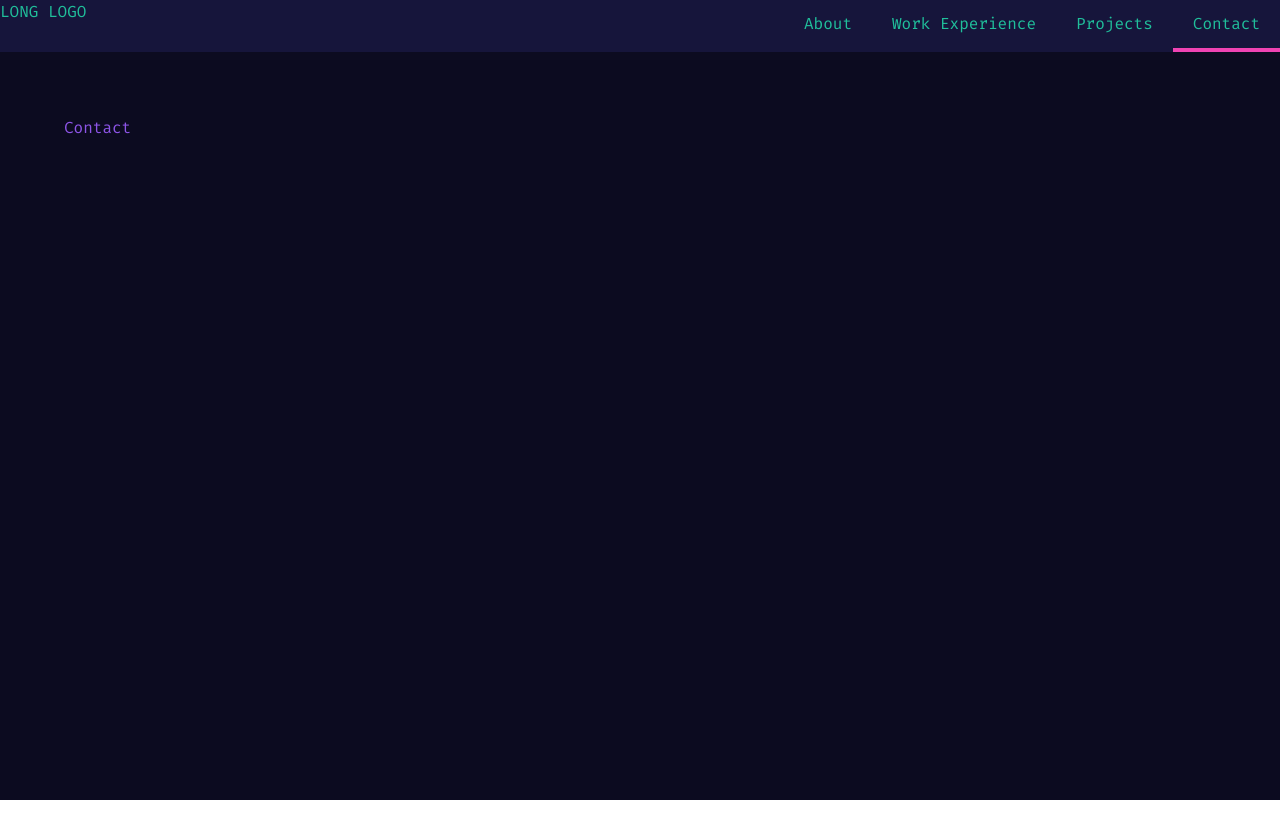
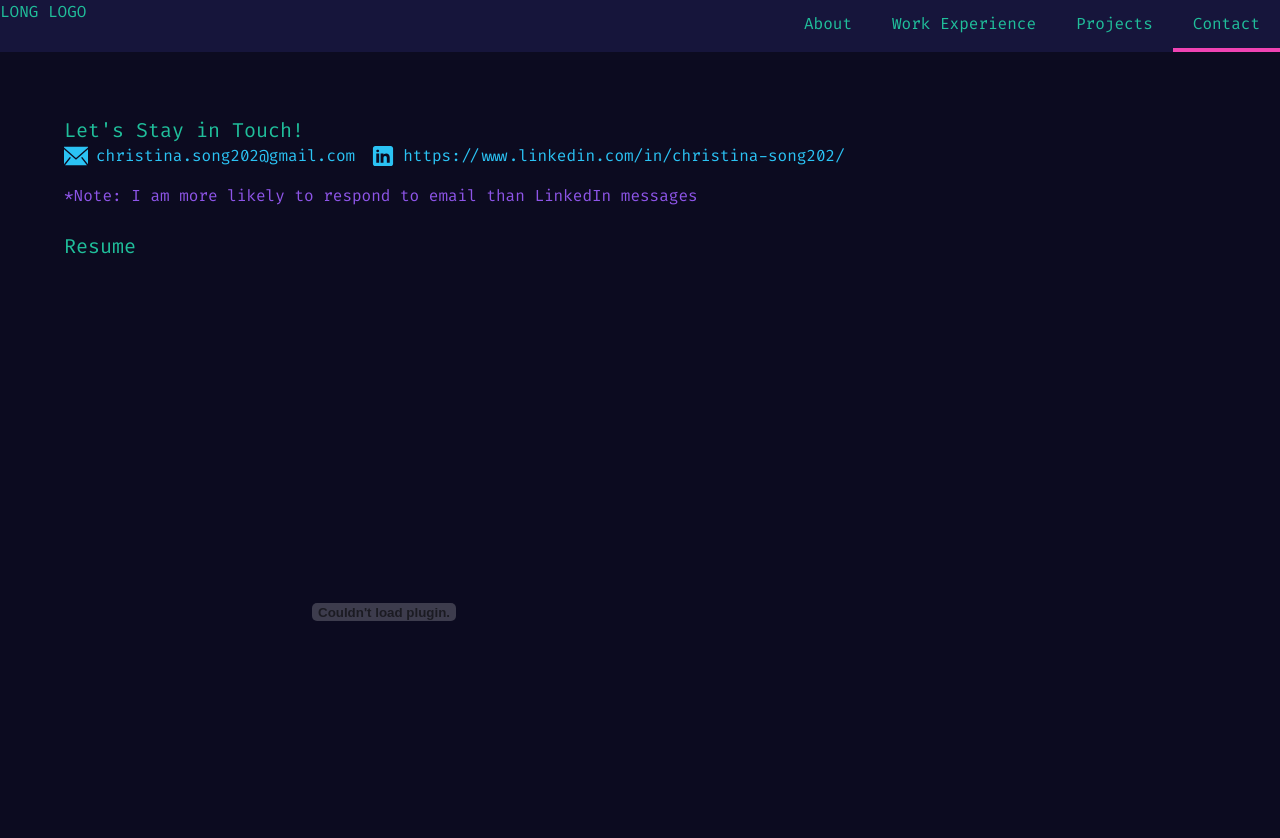
Before and after one commit to csong202/csong202.github.io, a React (Create React App) app: page /contact in a window 1280 px wide. Shown: the top 838 px of the page. Before the commit the page ends 800 px from the top, so only its background shows below. Built offline with nearby package versions, Linux system fonts and the light colour scheme.

Commit message:
contact page

```diff
--- a/src/components/Content.tsx
+++ b/src/components/Content.tsx
@@ -3,8 +3,6 @@ type ContentProps = {
 	media?: any; // TODO: projects page media?
 	h1Text?: string;
 	h1Link?: string;
-	// TODO fix bad typing
-	// h1LinkIcon?: React.FunctionComponent<React.SVGProps<SVGSVGElement>>;
 	h1LinkIcon?: any;
 	h1LinkTitle?: string;
 	h2Text?: string;
@@ -21,11 +19,11 @@ const Content = (props: ContentProps) => {
 		h1LinkIcon,
 		h1LinkTitle,
 		h2Text,
-		paragraphs = [],
+		paragraphs,
 		bulletPoints,
 		className,
 	} = props;
-	const responsiveFontSizeClasses = "text-s md:text-base";
+	const responsiveFontSizeClasses = "";
 
 	return (
 		<div className={className}>
@@ -64,7 +62,8 @@ const Content = (props: ContentProps) => {
 					))}
 				</ul>
 			)}
-			{paragraphs.map((paragraph) => (
+			{paragraphs &&
+				paragraphs.map((paragraph) => (
 					// TODO: bad practice to have whole paragraph as key?
 					<p
 						className={`text-purple  ${responsiveFontSizeClasses}`}
--- a/src/components/PageWrapper.tsx
+++ b/src/components/PageWrapper.tsx
@@ -10,7 +10,9 @@ const PageWrapper = (props: PageWrapperProps) => {
 	return (
 		<div className="w-dvw min-h-dvh p-0 bg-background text-purple">
 			<NavBar />
-			<div className="p-8 lg:p-12 xl:p-16">{page}</div>
+			<div className="p-8 lg:p-12 xl:p-16 text-s md:text-base">
+				{page}
+			</div>
 		</div>
 	);
 };
--- /dev/null
+++ b/src/components/Resume.tsx
@@ -0,0 +1,15 @@
+const Resume = () => {
+	return (
+		<div>
+			<h1 className="text-teal text-lg sm:text-xl">Resume</h1>
+			<object
+				type="application/pdf"
+				data={require("../content/resume/ChristinaSong_Resume.pdf")}
+				title="Christina Song Resume"
+				className="h-96 xs:h-128 sm:h-144 md:h-176 lg:h-176 w-72 xs:w-112 sm:w-144 md:w-160"
+			></object>
+		</div>
+	);
+};
+
+export default Resume;
--- a/src/components/index.ts
+++ b/src/components/index.ts
@@ -3,5 +3,6 @@ import DecoratedImage from "./DecoratedImage";
 import Headshot from "./Headshot";
 import NavBar from "./NavBar";
 import PageWrapper from "./PageWrapper";
+import Resume from "./Resume";
 
-export { Content, DecoratedImage, Headshot, NavBar, PageWrapper };
+export { Content, DecoratedImage, Headshot, NavBar, PageWrapper, Resume };
--- a/src/pages/Contact.tsx
+++ b/src/pages/Contact.tsx
@@ -1,5 +1,45 @@
+import { ReactComponent as LinkedInIcon } from "../icons/linkedin.svg";
+import { ReactComponent as EmailIcon } from "../icons/email.svg";
+import { Resume } from "../components";
+
 const Contact = () => {
-	return <>Contact</>;
+	const buttonClasses =
+		"size-max flex flex-row flex-wrap text-wrap text-blue hover:text-pink fill-blue hover:fill-pink";
+	const iconClasses = "size-6 mr-2";
+	return (
+		<>
+			<h1 className="text-teal text-lg sm:text-xl">
+				Let's Stay in Touch!
+			</h1>
+			<div className="flex flex-col sm:flex-row sm:space-around">
+				<a
+					className={`${buttonClasses} mr-4`}
+					href="mailto:christina.song202@gmail.com"
+					target="_blank"
+					rel="noreferrer"
+					title="Email"
+				>
+					<EmailIcon className={iconClasses} />
+					christina.song202@gmail.com
+				</a>
+				<a
+					className={buttonClasses}
+					href="https://www.linkedin.com/in/christina-song202/"
+					target="_blank"
+					rel="noreferrer"
+					title="LinkedIn Profile"
+				>
+					<LinkedInIcon className={iconClasses} />
+					https://www.linkedin.com/in/christina-song202/
+				</a>
+			</div>
+			<p className="mt-4 mb-6">
+				*Note: I am more likely to respond to email than LinkedIn
+				messages
+			</p>
+			<Resume />
+		</>
+	);
 };
 
 export default Contact;
--- a/tailwind.config.js
+++ b/tailwind.config.js
@@ -2,7 +2,21 @@
 module.exports = {
 	content: ["./src/**/*.{js,jsx,ts,tsx}"],
 	theme: {
-		extend: {},
+		extend: {
+			height: {
+				112: "28rem",
+				128: "32rem",
+				144: "36rem",
+				160: "40rem",
+				176: "44rem",
+			},
+			width: {
+				112: "28rem",
+				128: "32rem",
+				144: "36rem",
+				160: "40rem",
+			},
+		},
 		colors: {
 			background: "#0c0b20",
 			"background-nav": "#16153b",
@@ -15,6 +29,14 @@ module.exports = {
 			"purple-dark": "#402669",
 			black: "#000000",
 		},
+		screens: {
+			xs: "480px",
+			sm: "640px",
+			md: "768px",
+			lg: "1024px",
+			xl: "1280px",
+			"2xl": "1536px",
+		},
 	},
 	plugins: [],
 };
```
Also changed, not shown: src/icons/email.svg (added), 1 other file (tests, documents, lock files or other folders). Lines whose indentation alone changed are shown as unchanged.
